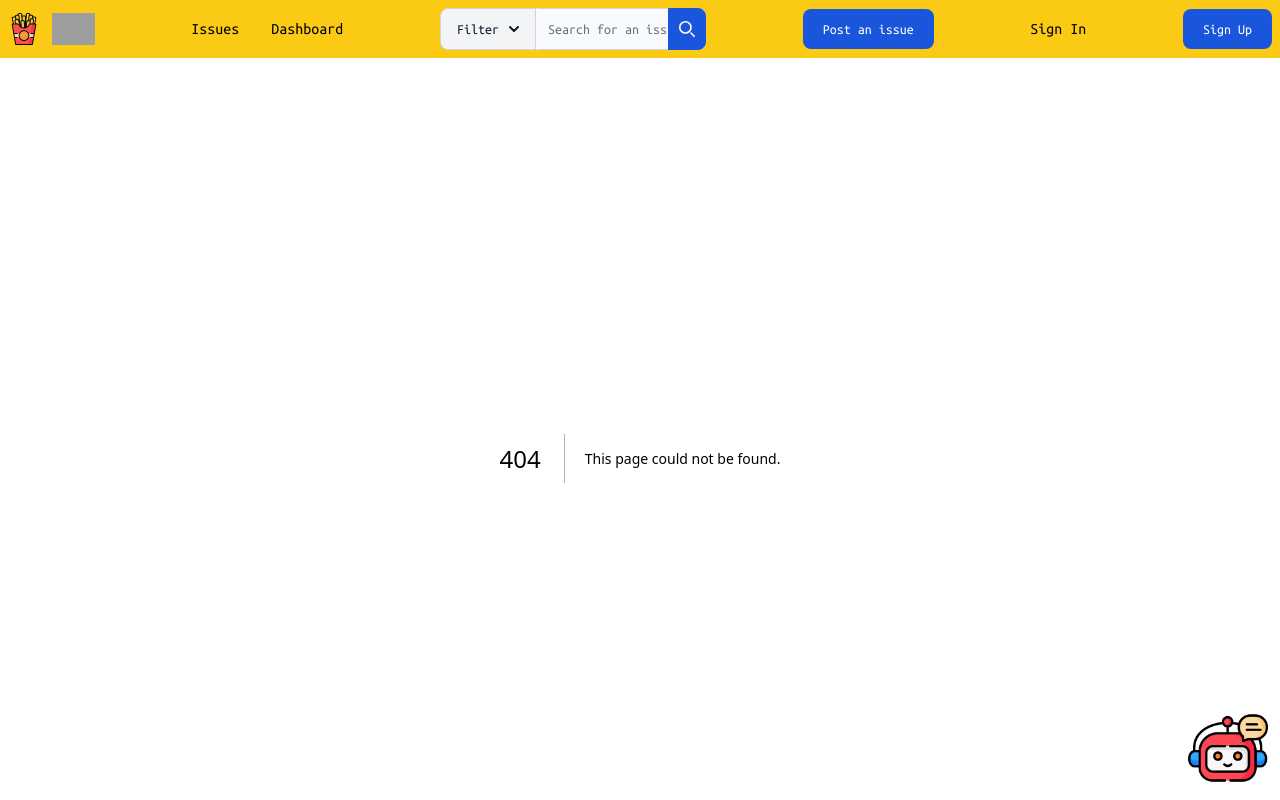
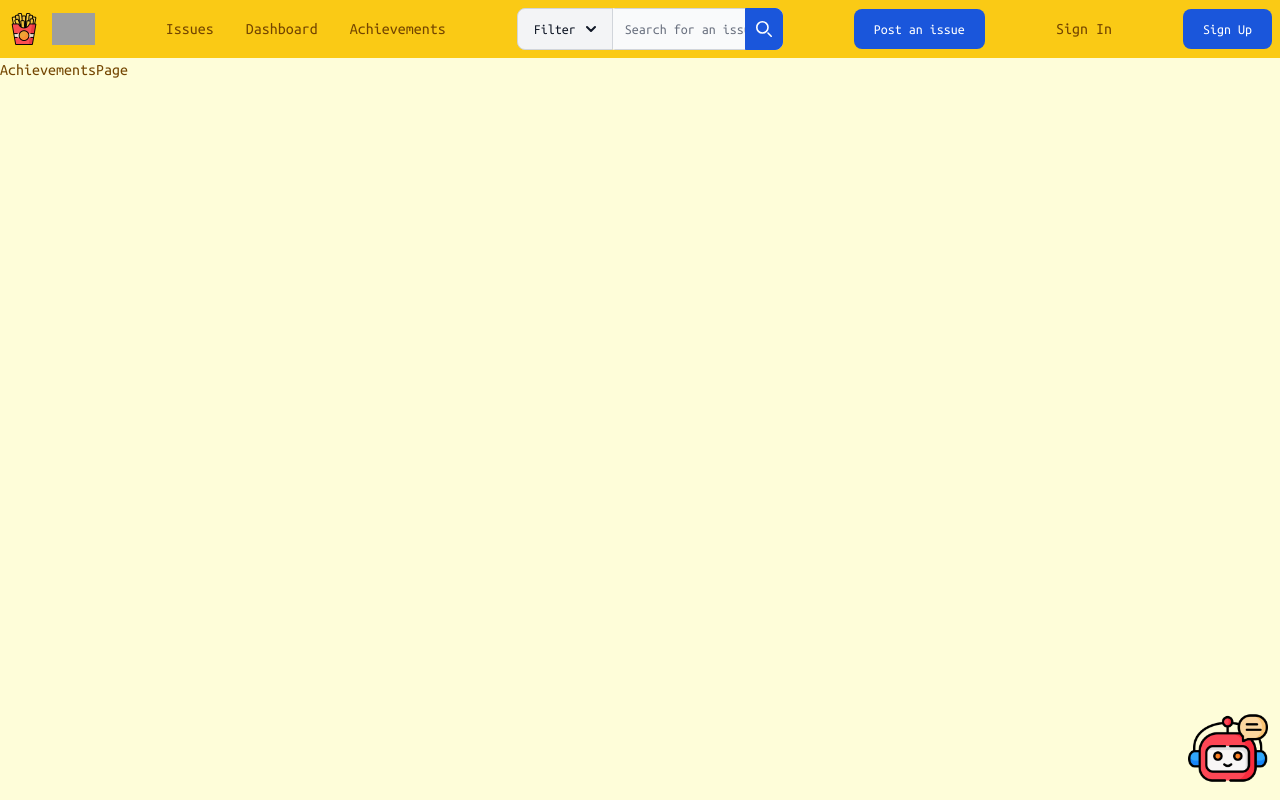
Before and after one commit to XinyuZ0416/GitFries-v2, a Next.js app: page /achievements in a window 1280 px wide. Before the commit this address had no page. Shown: the top 800 px of the page. Built offline with nearby package versions, Linux system fonts and the light colour scheme; grey boxes are pictures that could not be loaded.

Commit message:
added profile and achievements page

```diff
--- /dev/null
+++ b/src/app/achievements/page.tsx
@@ -0,0 +1,7 @@
+import React from 'react'
+
+export default function AchievementsPage() {
+  return (
+    <div>AchievementsPage</div>
+  )
+}
--- /dev/null
+++ b/src/app/profile/page.tsx
@@ -0,0 +1,7 @@
+import React from 'react'
+
+export default function ProfilePage() {
+  return (
+    <div>ProfilePage</div>
+  )
+}
--- a/src/components/navbar.tsx
+++ b/src/components/navbar.tsx
@@ -19,6 +19,9 @@ export default function Navbar() {
             <li>
               <a href="/dashboard" className="block py-2 px-3 rounded-sm md:hover:bg-transparent md:p-0 md:dark:hover:bg-transparent">Dashboard</a>
             </li>
+            <li>
+              <a href="/achievements" className="block py-2 px-3 rounded-sm md:hover:bg-transparent md:p-0 md:dark:hover:bg-transparent">Achievements</a>
+            </li>
           </ul>
         </div>
 
```
